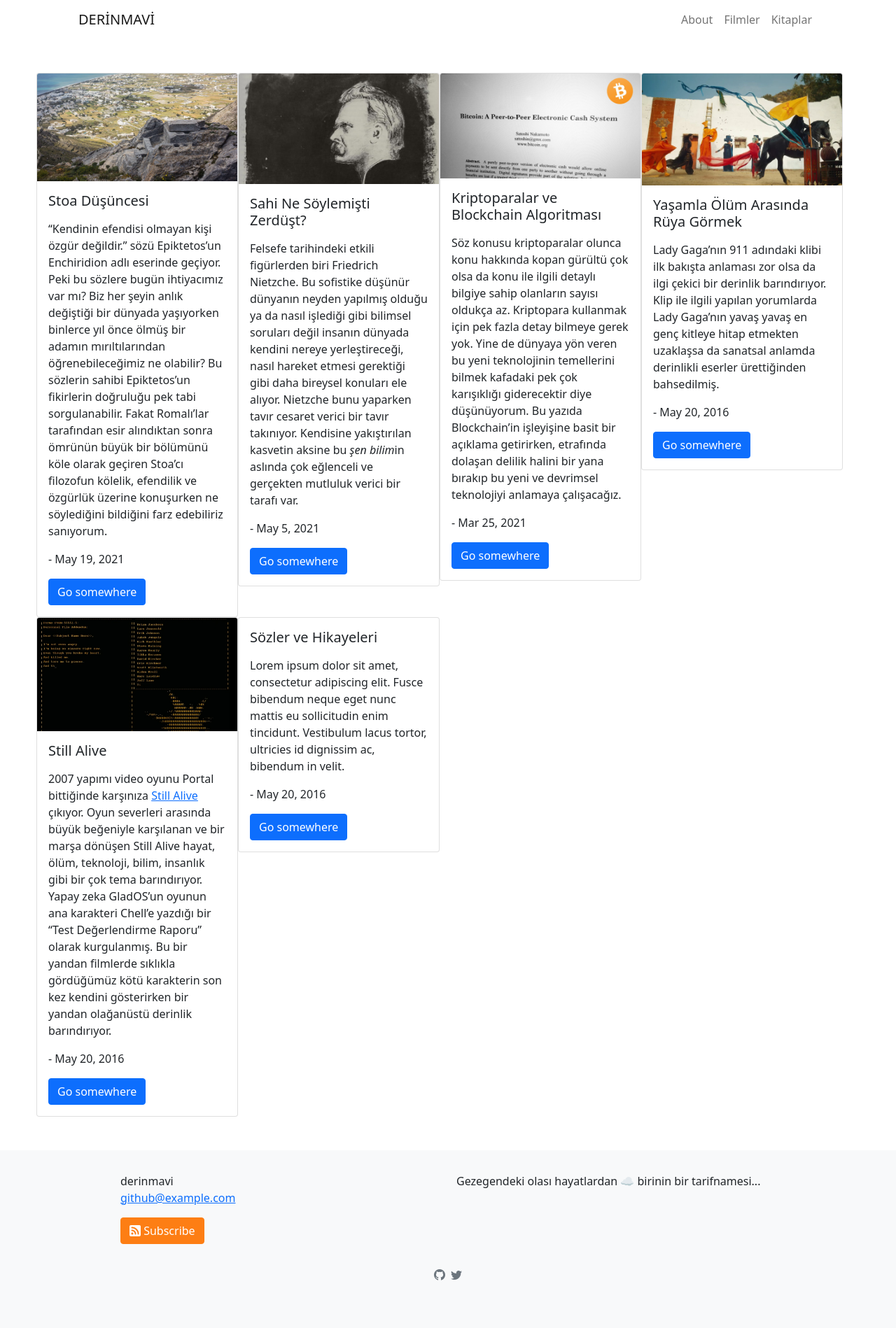
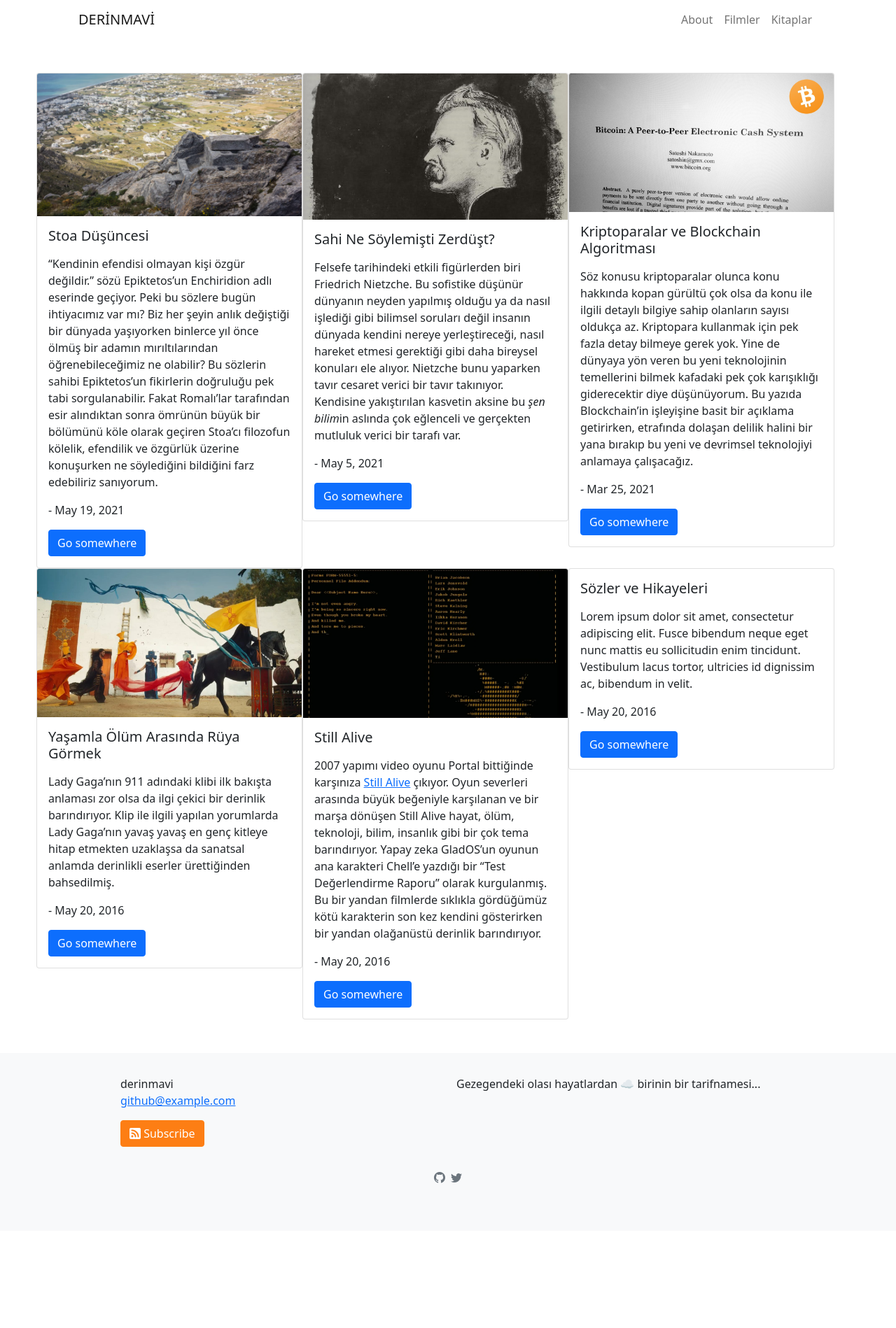
Before and after one commit to tozbulut/derinmavi.io, a Jekyll site: the page built from index.markdown, in a window 1280 px wide. Shown: the whole page at 70% size. Built offline with Jekyll 4.4.1, drawn with Linux system fonts in a browser that asks for light colours; after the commit the page ends 1759 px from its top, so only the background shows below that.

Commit message:
Update home.html

```diff
--- a/_layouts/home.html
+++ b/_layouts/home.html
@@ -23,7 +23,7 @@ layout: default2
       {%- assign date_format = site.bootstrap.date_format | default: "%b %-d, %Y" -%}
       {%- for post in posts -%}
     <div>
-        <div class="card" style="width: 18rem;">
+        <div class="card" style="width: 23.75rem;">
   {%- if post.img -%}<img src="{{ post.img }}" class="card-img-top" alt="{{ post.title | escape }}"> {%- endif -%}
   <div class="card-body">
     <h5 class="card-title">{{ post.title | escape }}</h5>
```
